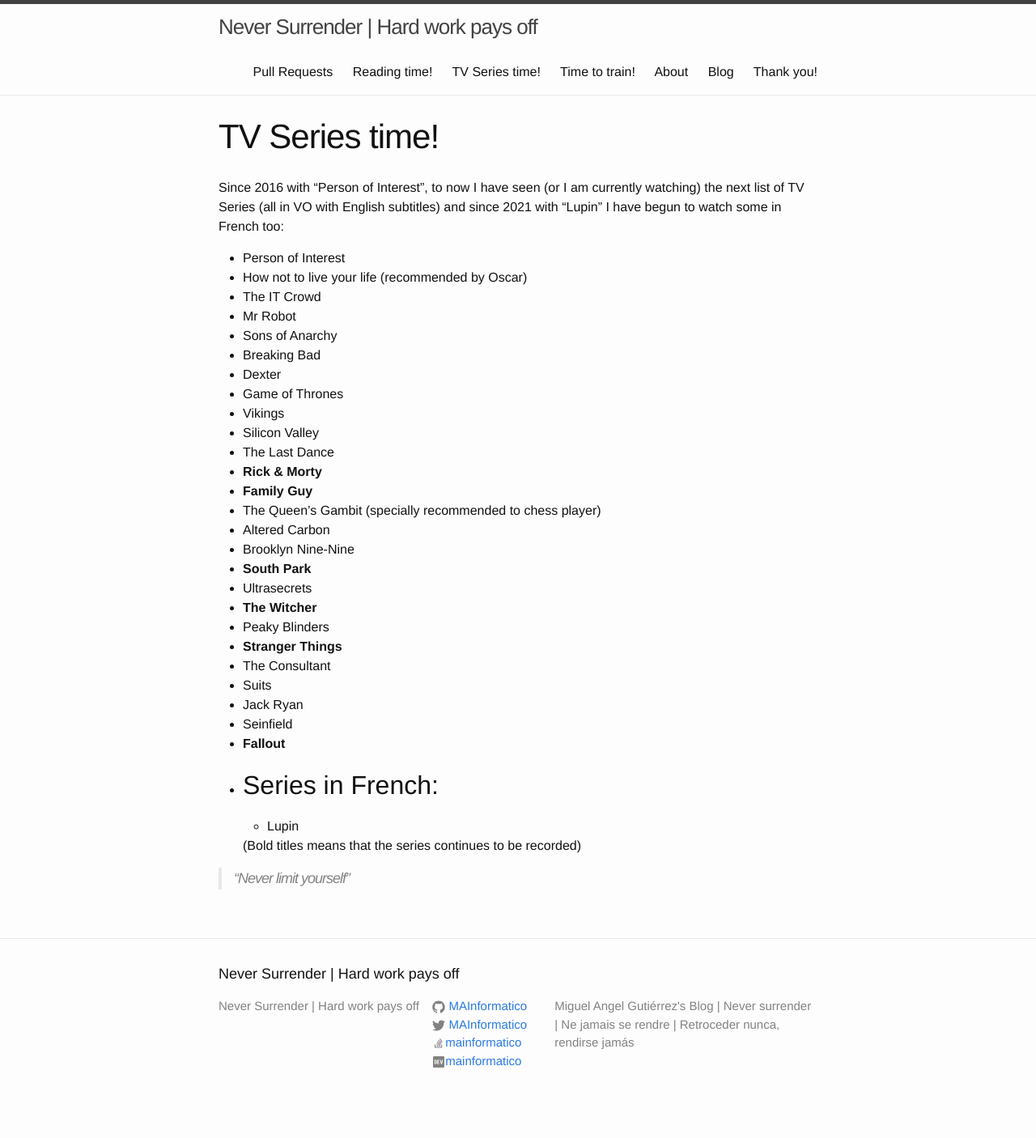
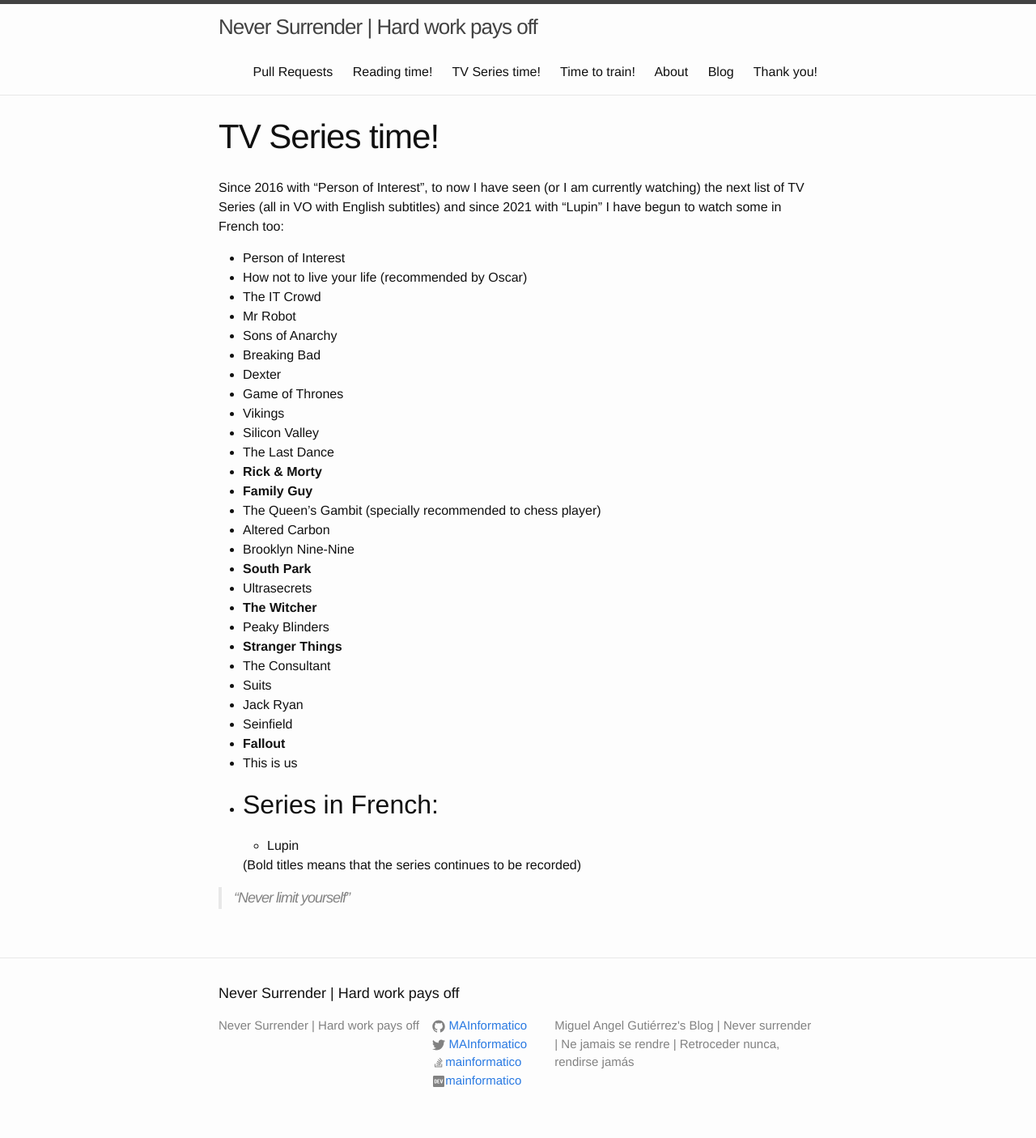
Before and after one commit to MAInformatico/MAInformatico.github.io, a Jekyll site: the page built from Series_Time.md, in a window 1280 px wide. Shown: the whole page at 81% size. Built offline with Jekyll 4.4.1, drawn with Linux system fonts in a browser that asks for light colours; before the commit the page ends 1382 px from its top, so only the background shows below that.

Commit message:
updating series

```diff
--- a/Series_Time.md
+++ b/Series_Time.md
@@ -32,6 +32,7 @@
 * Jack Ryan
 * Seinfield
 * **Fallout**
+* This is us
 
 
 
```
